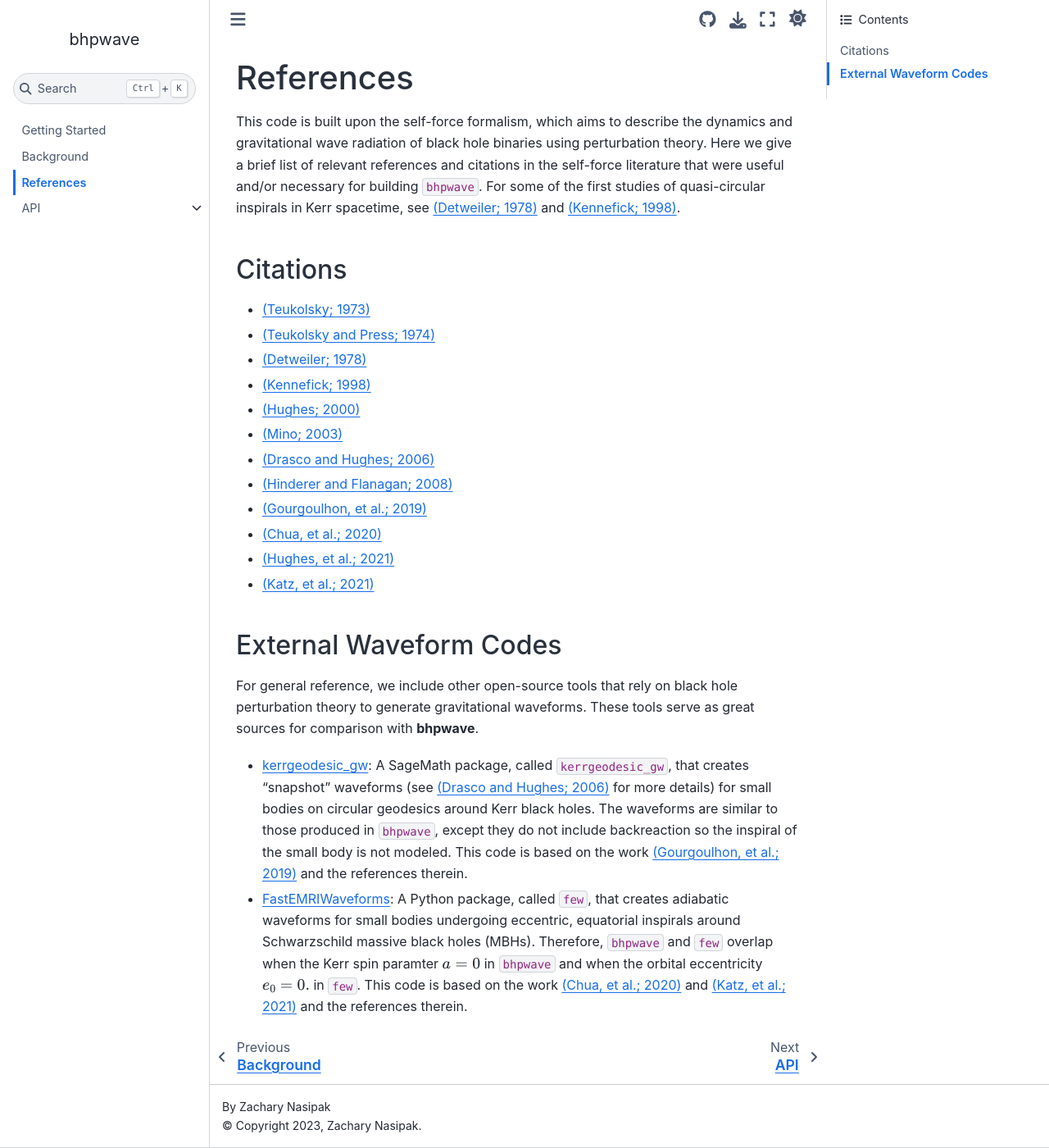
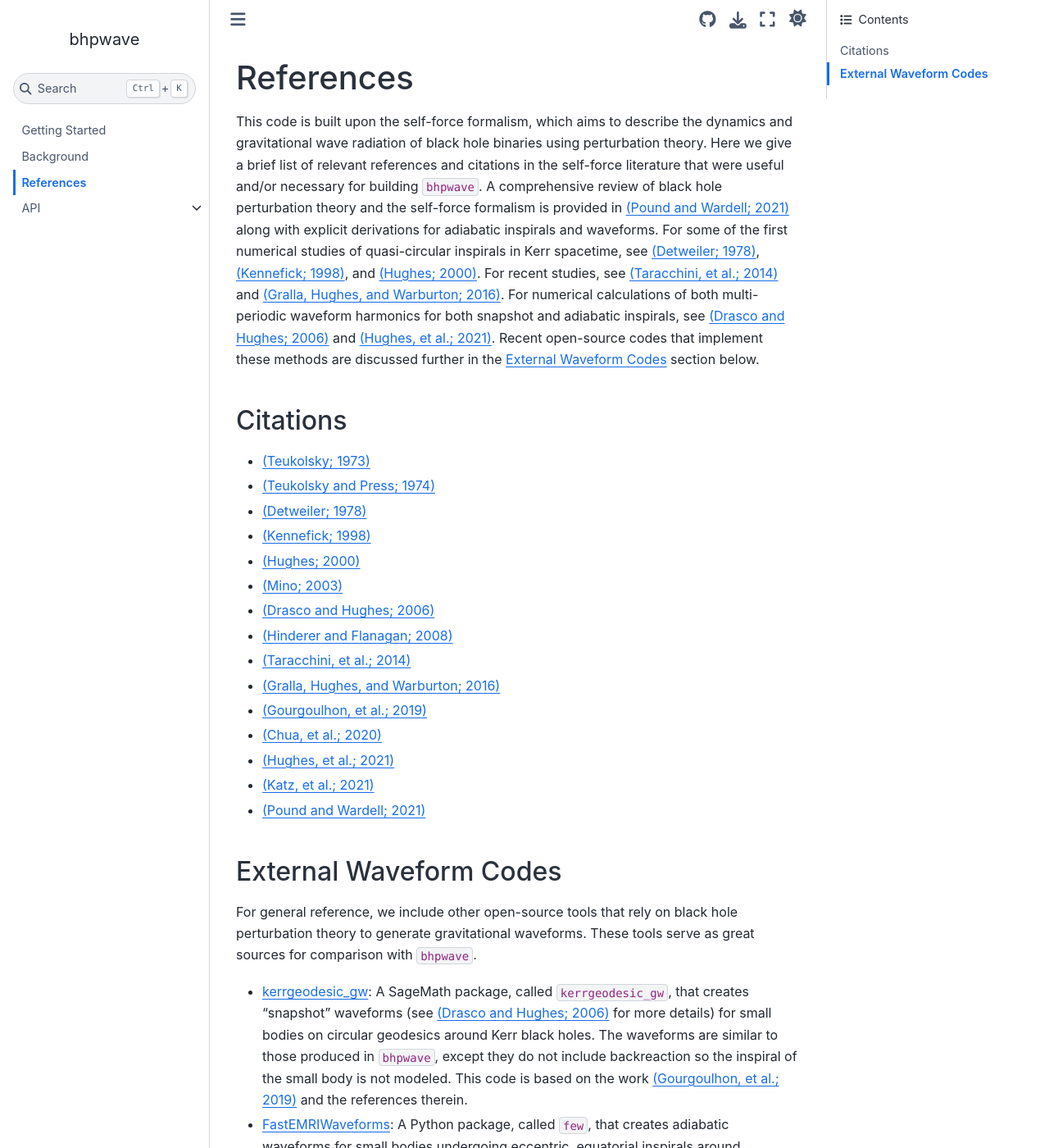
Before and after one commit to znasipak/bhpwave, a Sphinx documentation site: the page built from docs/source/ref.rst, in a window 1280 px wide and 1400 px high. Shown: the whole window at 82% size. Built offline with Sphinx 7.4.7 and the Sphinx Book theme 1.1.4, drawn with Linux system fonts in a browser that asks for light colours.

Commit message:
Most recent stable version

```diff
--- a/docs/source/background.rst
+++ b/docs/source/background.rst
@@ -74,7 +74,7 @@ Adiabatic waveforms
 From this adiabatic inspiral, we construct
 the resulting adiabatic gravitational waveform. It can be expressed as a sum over many
 harmonics with complex amplitudes :math:`H_{lm}(t) = H_{lm}(r_\mathrm{orb}(t))` and
-phases :math:`\Phi_m(t) = m\Phi(t)` `(Hughes, et al.; 2021)`_,
+phases :math:`\Phi_m(t) = m\Phi(t)` `(Hughes, et al.; 2021)`_ `(Pound and Wardell; 2021)`_,
 
 .. math::
     h(t, r_\mathrm{obs}, \theta_\mathrm{obs}, \phi_\mathrm{obs}) &= \frac{\mu}{r_\mathrm{obs}} \sum_{l=2}^\infty \sum_{|m|=1}^{l} H_{lm}(t) e^{i\Phi_m(t)} {}_{-2} Y_{lm}(\theta_\mathrm{obs}, \phi_\mathrm{obs}),
@@ -186,3 +186,4 @@ In progress...
 .. _(Chua, et al.; 2020): https://arxiv.org/abs/2008.06071
 .. _(Hughes, et al.; 2021): https://arxiv.org/abs/2102.02713
 .. _(Katz, et al.; 2021): https://arxiv.org/abs/2104.04582
+.. _(Pound and Wardell; 2021): https://arxiv.org/abs/2101.04592
--- a/docs/source/ref.rst
+++ b/docs/source/ref.rst
@@ -4,8 +4,16 @@ References
 This code is built upon the self-force formalism, which aims to describe
 the dynamics and gravitational wave radiation of black hole binaries using perturbation theory.
 Here we give a brief list of relevant references and citations in the self-force literature
-that were useful and/or necessary for building :code:`bhpwave`. For some of the first studies of
-quasi-circular inspirals in Kerr spacetime, see `(Detweiler; 1978)`_ and `(Kennefick; 1998)`_.
+that were useful and/or necessary for building :code:`bhpwave`. A comprehensive
+review of black hole perturbation theory and the self-force formalism is provided in
+`(Pound and Wardell; 2021)`_ along with explicit derivations for adiabatic inspirals
+and waveforms. For some of the first numerical studies of
+quasi-circular inspirals in Kerr spacetime, see `(Detweiler; 1978)`_, `(Kennefick; 1998)`_, and `(Hughes; 2000)`_.
+For recent studies, see `(Taracchini, et al.; 2014)`_ and `(Gralla, Hughes, and Warburton; 2016)`_.
+For numerical calculations of both multi-periodic waveform harmonics for both
+snapshot and adiabatic inspirals, see `(Drasco and Hughes; 2006)`_ and `(Hughes, et al.; 2021)`_.
+Recent open-source codes that implement these methods are discussed further in
+the :ref:`external-codes` section below.
 
 Citations
 ---------
@@ -18,16 +26,21 @@ Citations
 * `(Mino; 2003)`_
 * `(Drasco and Hughes; 2006)`_
 * `(Hinderer and Flanagan; 2008)`_
+* `(Taracchini, et al.; 2014)`_
+* `(Gralla, Hughes, and Warburton; 2016)`_
 * `(Gourgoulhon, et al.; 2019)`_
 * `(Chua, et al.; 2020)`_
 * `(Hughes, et al.; 2021)`_
 * `(Katz, et al.; 2021)`_
+* `(Pound and Wardell; 2021)`_
+
+.. _external-codes:
 
 External Waveform Codes
 -----------------------
 
 For general reference, we include other open-source tools that rely on black hole perturbation theory to generate
-gravitational waveforms. These tools serve as great sources for comparison with **bhpwave**.
+gravitational waveforms. These tools serve as great sources for comparison with :code:`bhpwave`.
 
 *   `kerrgeodesic_gw`_: A SageMath package, called :code:`kerrgeodesic_gw`, that creates "snapshot" waveforms (see `(Drasco and Hughes; 2006)`_ for more details) for small bodies on circular
     geodesics around Kerr black holes. The waveforms are similar to those produced in :code:`bhpwave`, except
@@ -52,7 +65,10 @@ gravitational waveforms. These tools serve as great sources for comparison with
 .. _(Mino; 2003): https://arxiv.org/abs/gr-qc/0302075
 .. _(Drasco and Hughes; 2006): https://arxiv.org/abs/gr-qc/9910091
 .. _(Hinderer and Flanagan; 2008): https://arxiv.org/abs/0805.3337
+.. _(Taracchini, et al.; 2014): https://arxiv.org/abs/1404.1819
+.. _(Gralla, Hughes, and Warburton; 2016): https://arxiv.org/abs/1603.01221
 .. _(Gourgoulhon, et al.; 2019): https://www.aanda.org/articles/aa/abs/2019/07/aa35406-19/aa35406-19.html
 .. _(Chua, et al.; 2020): https://arxiv.org/abs/2008.06071
 .. _(Hughes, et al.; 2021): https://arxiv.org/abs/2102.02713
 .. _(Katz, et al.; 2021): https://arxiv.org/abs/2104.04582
+.. _(Pound and Wardell; 2021): https://arxiv.org/abs/2101.04592
```
